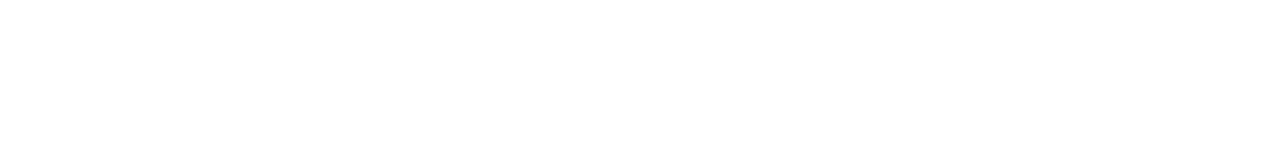
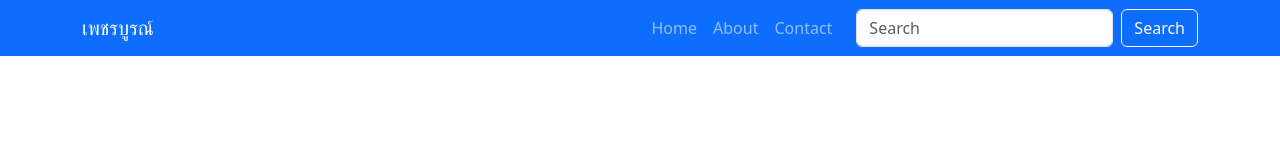
Before and after one commit to Kanyanat1123/66160002_Hw2_Bootstrap, a plain HTML site: page index.html in a window 1280 px wide. Drawn offline with nearby package versions, Linux system fonts and the light colour scheme.

Commit message:
เพิ่ม nav สำหรับนำทางต่างๆ

```diff
--- a/index.html
+++ b/index.html
@@ -8,3 +8,22 @@
     <link rel="stylesheet" href="CSS/Style.css">
 </head>
 <body>
+     <!-- Navbar -->
+     <header class="navbar navbar-expand-lg navbar-dark bg-primary">
+        <div class="container">
+            <a class="navbar-brand" href="#">เพชรบูรณ์</a>
+            <button class="navbar-toggler" type="button" data-bs-toggle="collapse" data-bs-target="#navbarNav" aria-controls="navbarNav" aria-expanded="false" aria-label="Toggle navigation">
+                <span class="navbar-toggler-icon"></span>
+            </button>
+            <div class="collapse navbar-collapse" id="navbarNav">
+                <ul class="navbar-nav ms-auto">
+                    <li class="nav-item"><a class="nav-link" href="index.html">Home</a></li>
+                    <li class="nav-item"><a class="nav-link" href="about.html">About</a></li>
+                    <li class="nav-item"><a class="nav-link" href="contact.html">Contact</a></li>
+                </ul>
+                <form class="d-flex ms-3">
+                    <input class="form-control me-2" type="search" placeholder="Search" aria-label="Search">
+                    <button class="btn btn-outline-light" type="submit">Search</button>
+                </form>
+            </div>
+        </div>
```
